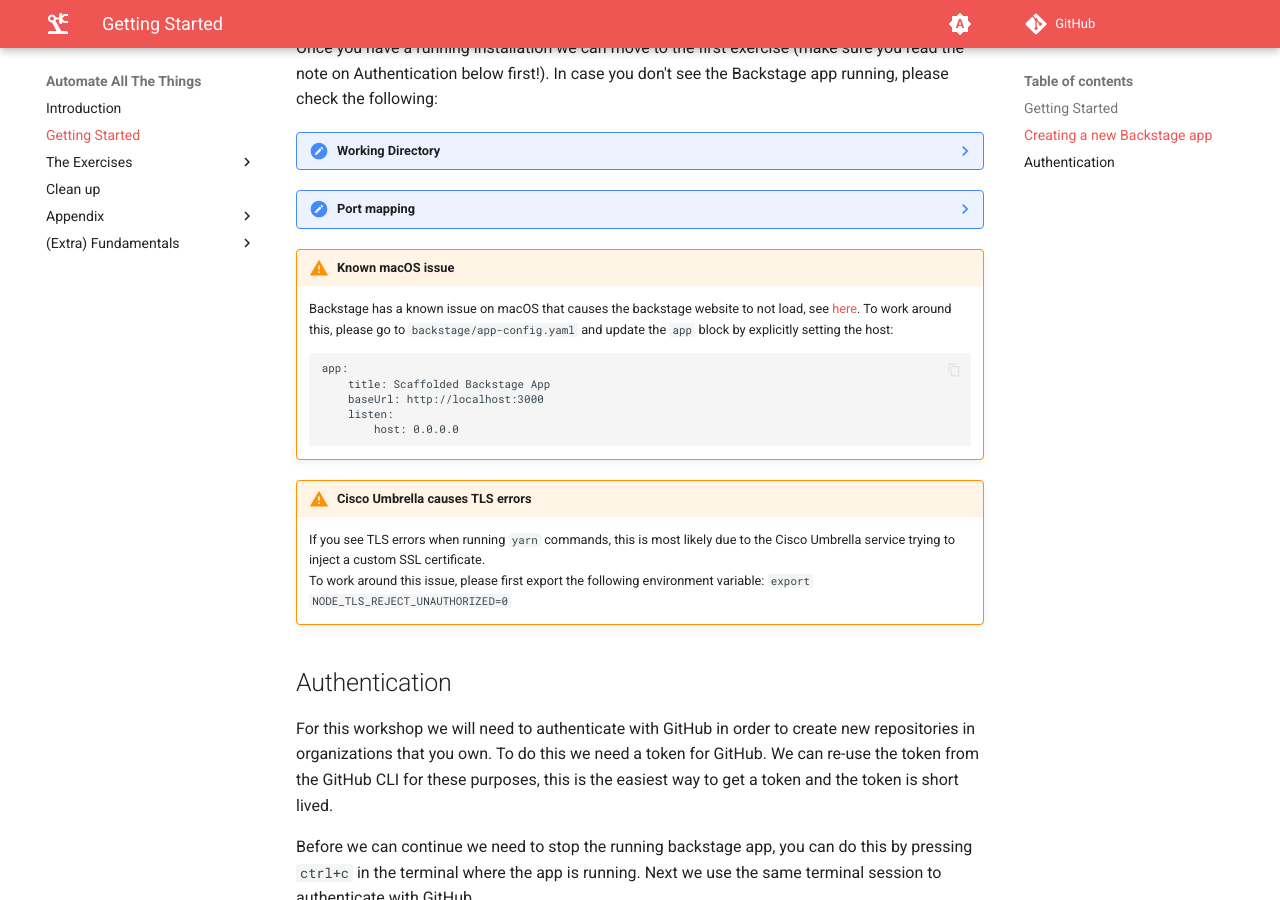
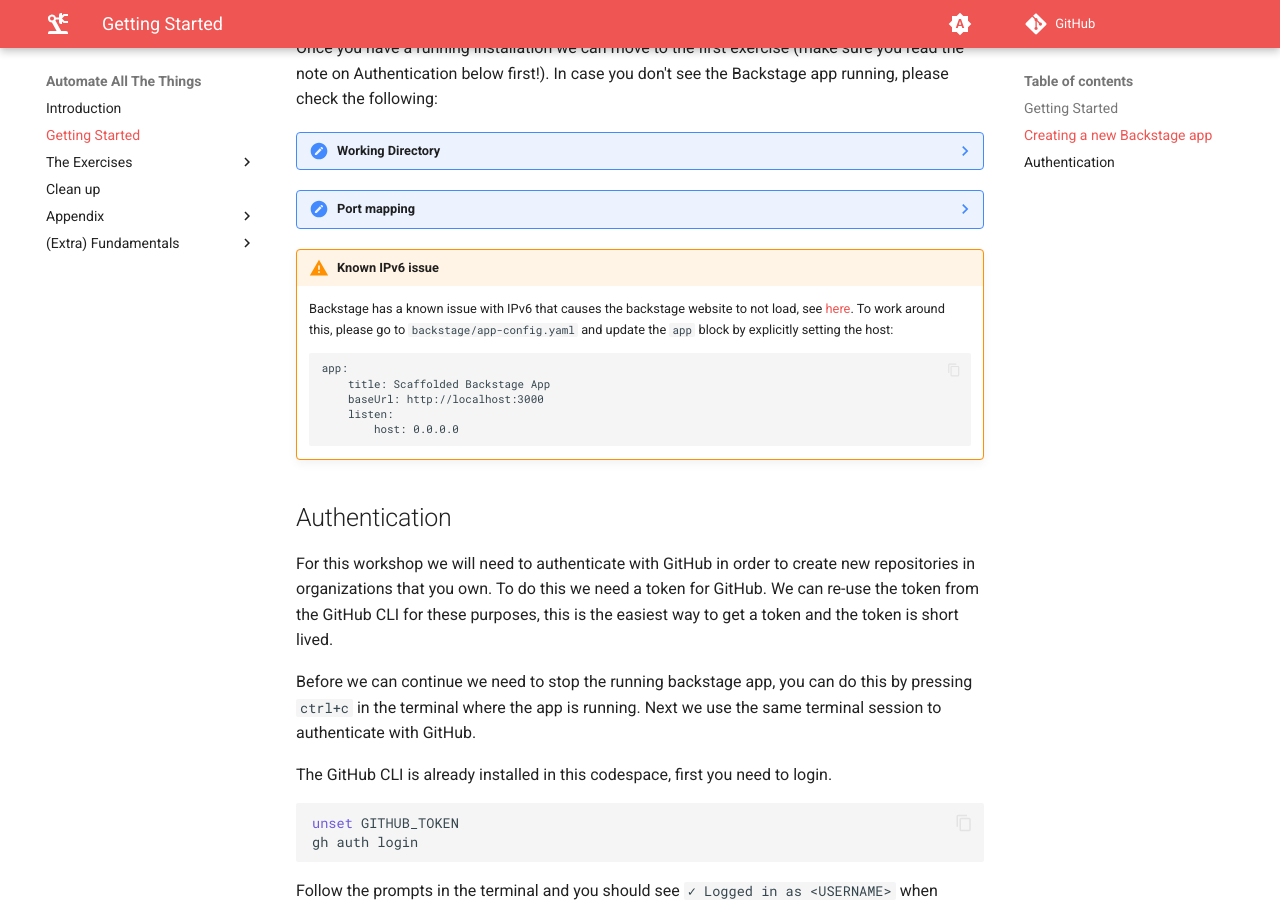
Before and after one commit to philips-labs/automation-workshop, an MkDocs documentation site: the page built from docs/getting-started.md, in a window 1280 px wide and 900 px high, scrolled down 1449 px. Built offline with MkDocs 1.6.1 and Material for MkDocs 9.7.7, drawn with Linux system fonts in a browser that asks for light colours; comment, search, counter and statistics services are not loaded.

Commit message:
Adding the cisco umbrella certificate to the Dockerfile (#10)
* fixing a port-forwarding issue

* more port forwarding fixes

* default documentation now refers to opening dev containers directly on the dev machine instead of using Codespaces

* Adding a line helping when a folder is not opened in a Dev Container

* adding a Philips Windows workaround that doesn't require turning off the Cisco umbrella service

* adding the cisco umbrella root certificate to the Dockerfile to avoid issues on Philips Windows machines

* moving certificate updates to before running other installations

* updated documentation to remove cisco workaround (no longer needed due to Dockerfile changes)

* workshop learning: the IPv6 issue does not seem to be mac specific

````diff
--- a/docs/getting-started.md
+++ b/docs/getting-started.md
@@ -56,9 +56,10 @@ the Backstage app running, please check the following:
     and 7007. The codespace is mapping the ports to your local ports. Ensure
     you have no other processes running on those ports and both ports are mapped, you may have to manually add port 7007 in the vscode UI.
 
-!!! Warning "Known macOS issue"
+!!! Warning "Known IPv6 issue"
 
-    Backstage has a known issue on macOS that causes the backstage website to not load, see [here](https://github.com/backstage/backstage/issues/24888). To work around this, please go to `backstage/app-config.yaml` and update the `app` block by explicitly setting the host:
+    Backstage has a known issue with IPv6 that causes the backstage website to not load, see [here](https://github.com/backstage/backstage/issues/24888).
+    To work around this, please go to `backstage/app-config.yaml` and update the `app` block by explicitly setting the host:
     ```
     app:
         title: Scaffolded Backstage App
@@ -66,12 +67,6 @@ the Backstage app running, please check the following:
         listen:
             host: 0.0.0.0
     ```
-
-!!! Warning "Cisco Umbrella causes TLS errors"
-
-    If you see TLS errors when running `yarn` commands, this is most likely due to the Cisco Umbrella service trying to inject a custom SSL certificate.
-    To work around this issue, please first export the following environment variable:
-    `export NODE_TLS_REJECT_UNAUTHORIZED=0`
 
 ## Authentication
 
````
Also changed, not shown: 1 other file.
